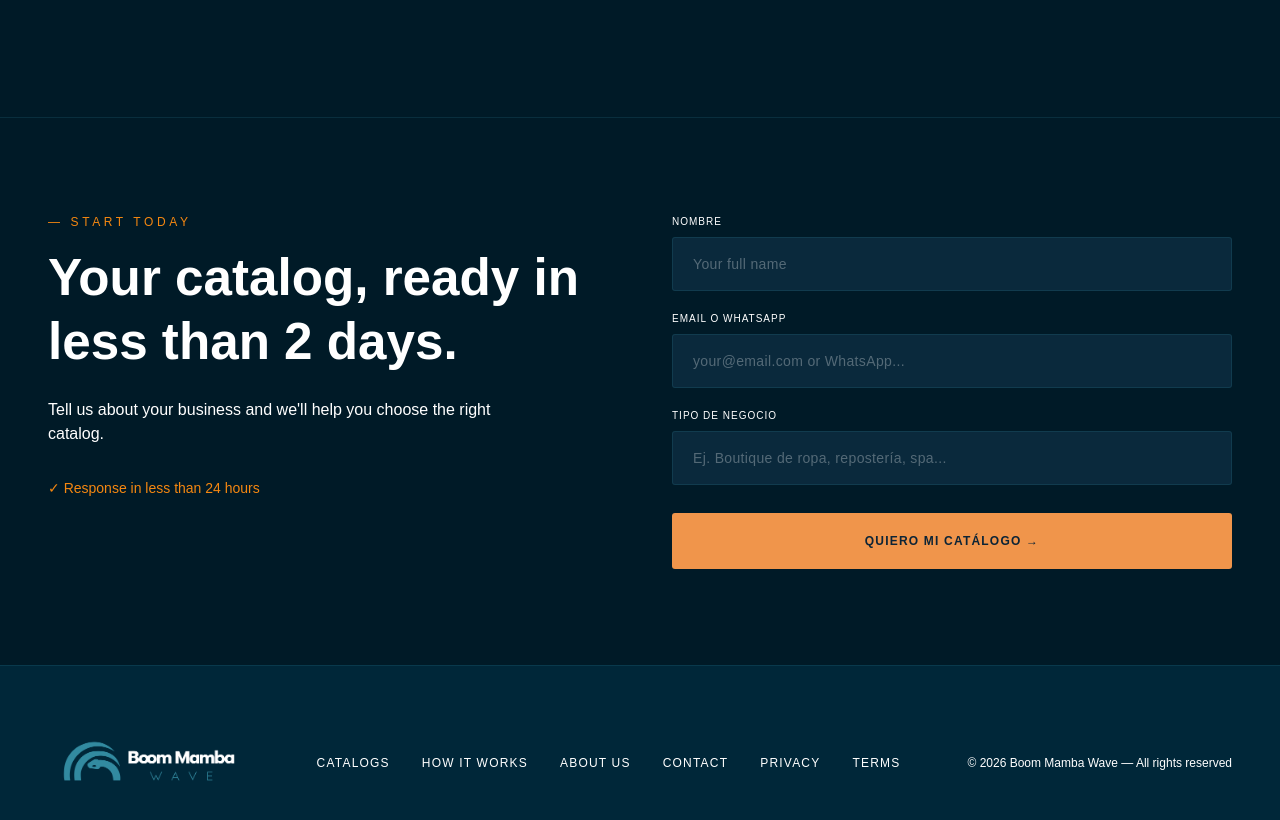
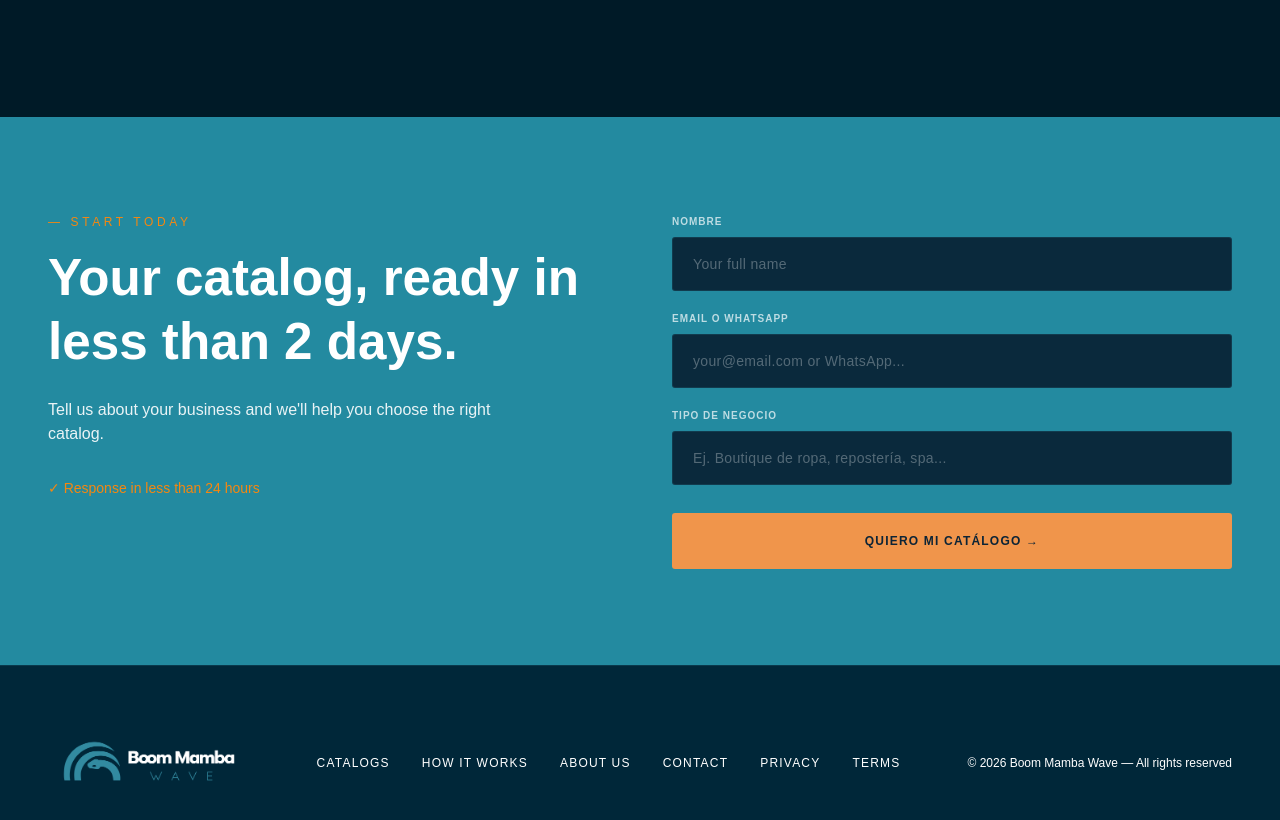
Before and after one commit to 482400494/mambawave, a React (Vite) app: page / in a window 1280 px wide. Shown: the part 4686-5506 px from the top of the page. Built offline with nearby package versions, Linux system fonts and the light colour scheme.

Commit message:
Update Contact form background to #238AA0 and adjust text colors

```diff
--- a/src/app/App.tsx
+++ b/src/app/App.tsx
@@ -378,7 +378,7 @@ function GlobalContactForm({ t }: { t: any }) {
   const isHomePage = location.pathname === '/';
 
   return (
-    <div className="border-t border-border relative z-10" style={{ background: "#001a27" }}>
+    <div className="border-t border-border/10 relative z-10 bg-[#238AA0] text-white">
       <div className="py-24 px-6 md:px-12 max-w-screen-xl mx-auto grid md:grid-cols-2 gap-16 items-start">
         <div>
           <p className="text-xs tracking-[0.3em] uppercase mb-4" style={{ color: 'var(--accent)' }}>
@@ -387,7 +387,7 @@ function GlobalContactForm({ t }: { t: any }) {
           <h2 className="text-[clamp(2rem,4vw,3.5rem)] font-black leading-tight mb-6">
             {t.contact.title1} {t.contact.title2} {t.contact.title3}
           </h2>
-          <p className="text-foreground/70 text-base mb-8 max-w-md">
+          <p className="text-white/90 text-base mb-8 max-w-md">
             {t.contact.formTitle}
           </p>
           <div className="text-sm font-medium" style={{ color: 'var(--accent)' }}>
@@ -410,7 +410,7 @@ function GlobalContactForm({ t }: { t: any }) {
           className="flex flex-col gap-5"
         >
           <div className="flex flex-col gap-2">
-            <label className="text-[10px] tracking-widest uppercase text-foreground/50">Nombre</label>
+            <label className="text-[10px] tracking-widest uppercase text-white/70 font-bold">Nombre</label>
             <input
               type="text"
               name="name"
@@ -421,7 +421,7 @@ function GlobalContactForm({ t }: { t: any }) {
           </div>
 
           <div className="flex flex-col gap-2">
-            <label className="text-[10px] tracking-widest uppercase text-foreground/50">Email o WhatsApp</label>
+            <label className="text-[10px] tracking-widest uppercase text-white/70 font-bold">Email o WhatsApp</label>
             <input
               type="text"
               name="email"
@@ -432,7 +432,7 @@ function GlobalContactForm({ t }: { t: any }) {
           </div>
 
           <div className="flex flex-col gap-2">
-            <label className="text-[10px] tracking-widest uppercase text-foreground/50">Tipo de negocio</label>
+            <label className="text-[10px] tracking-widest uppercase text-white/70 font-bold">Tipo de negocio</label>
             <input
               type="text"
               name="message"
```
